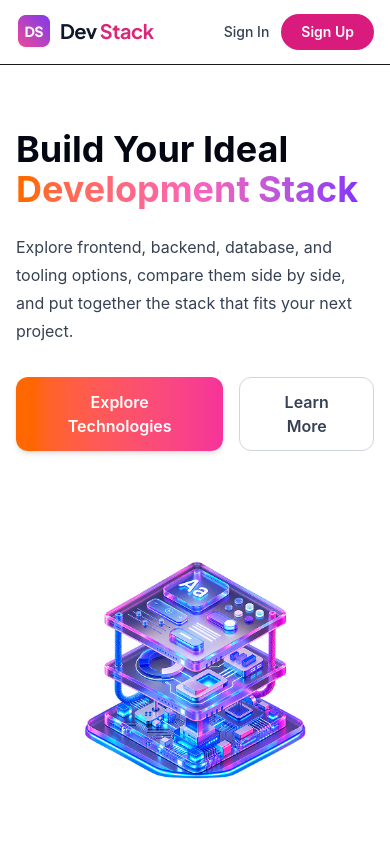
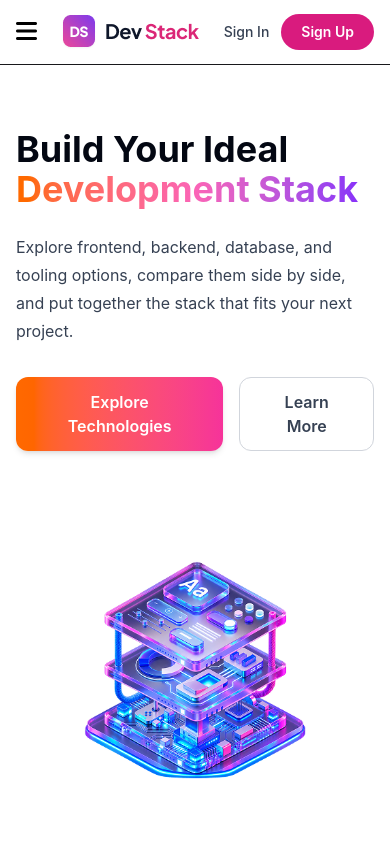
Before and after one commit to akib511/my-react-assignment-05, a React (Vite) app: page / in a window 390 px wide. Shown: the top 844 px of the page. Built offline with nearby package versions, Linux system fonts and the light colour scheme.

Commit message:
Add hamburger

```diff
--- a/src/components/Navbar.tsx
+++ b/src/components/Navbar.tsx
@@ -3,6 +3,10 @@ const Navbar = () => {
   return (
     <nav className="sticky top-0 z-50 border-b bg-white/95 backdrop-blur">
       <div className="mx-auto flex h-16 max-w-6xl items-center justify-between px-4 md:px-6">
+        <button className="cursor-pointer text-2xl  md:hidden text-black">
+          <i className="fa-solid fa-bars"></i>
+        </button>
+
         {/* Logo */}
         <a href="#" className="text-2xl font-bold">
           <img src={logoText} alt="" />
```
